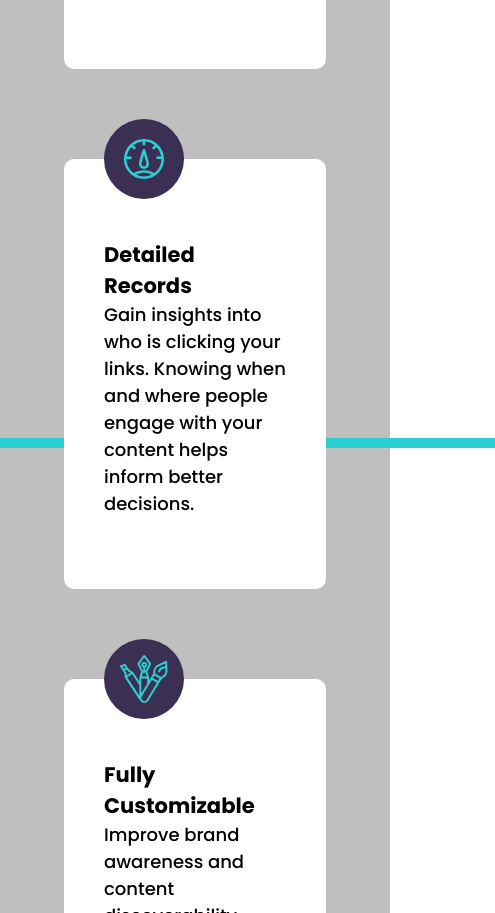
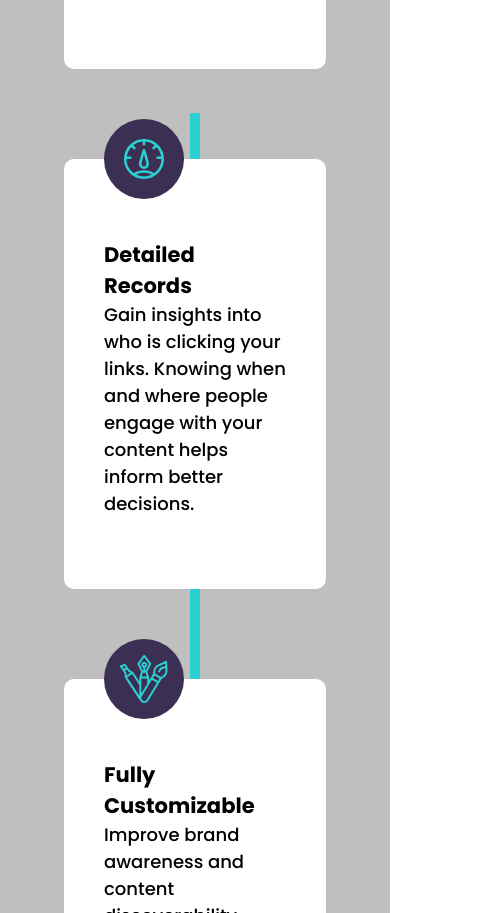
Before and after one commit to Lukaa94/url-shortening-page, a plain HTML site: page index.html in a window 390 px wide. Shown: the part 2139-3052 px from the top of the page, 495 px wide, since content can reach past the window. Drawn offline with Linux system fonts and the light colour scheme.

Commit message:
fix line for mobile

```diff
--- a/css/style.scss
+++ b/css/style.scss
@@ -361,6 +361,10 @@ nav {
       margin-bottom: 50px;
       margin-top: 0px;
     }
+    .card-line{
+      rotate: 90deg;
+      transform: translateY(0%)
+    }
   }
   //About
   .about-bcg .about-grid{
```
Also changed, not shown: css/style.css, 1 other file.
